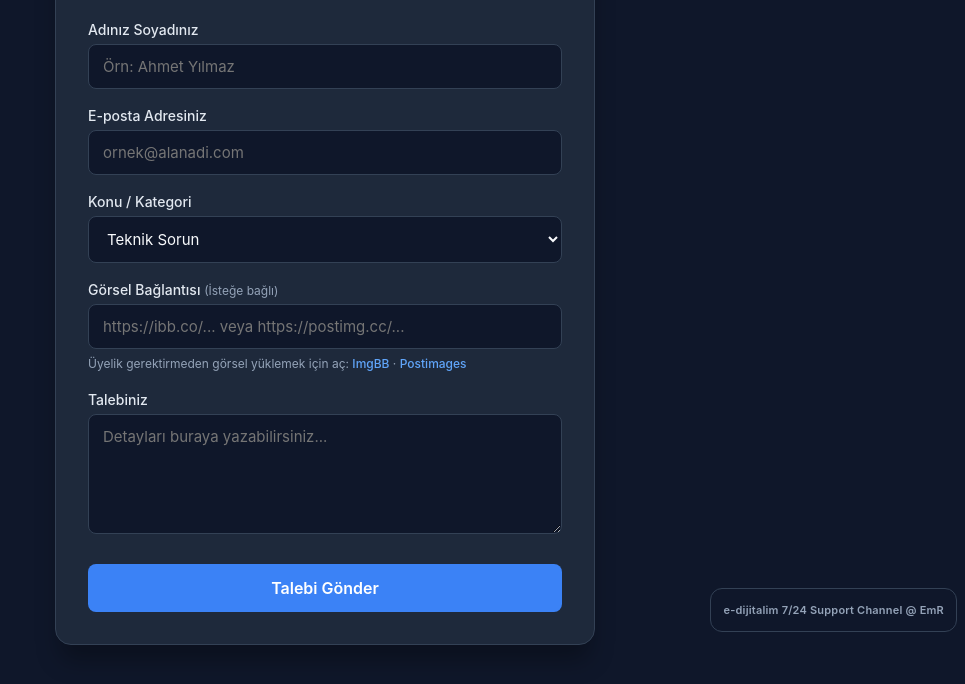
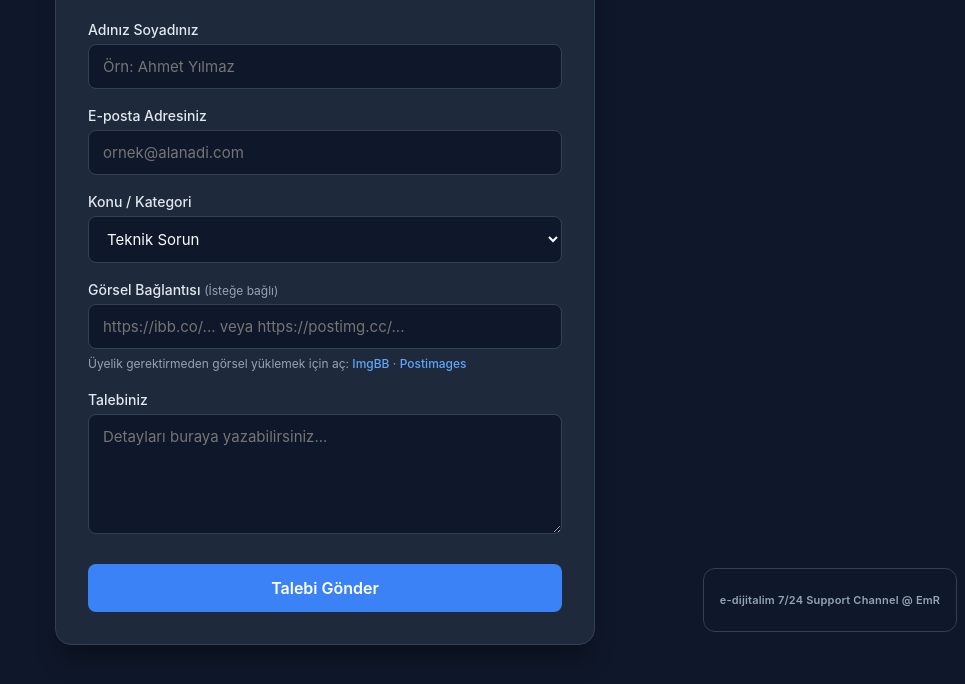
Before and after one commit to edijitalim/destek-mailler, a plain HTML site: page index.html in a window 1280 px wide. Shown: the part 160-844 px from the top of the page, without its empty margins (315-1280 px from the left). Drawn offline with Linux system fonts and the light colour scheme.

Commit message:
Update index.html

```diff
--- a/index.html
+++ b/index.html
@@ -299,8 +299,8 @@
             right: 8px;
             bottom: 8px;
             max-width: calc(100vw - 16px);
-            min-width: 224px;
-            height: 44px;
+            min-width: 254px;
+            height: 64px;
             padding: 0 12px;
             border-radius: 12px;
             background-color: var(--bg-color);
```
